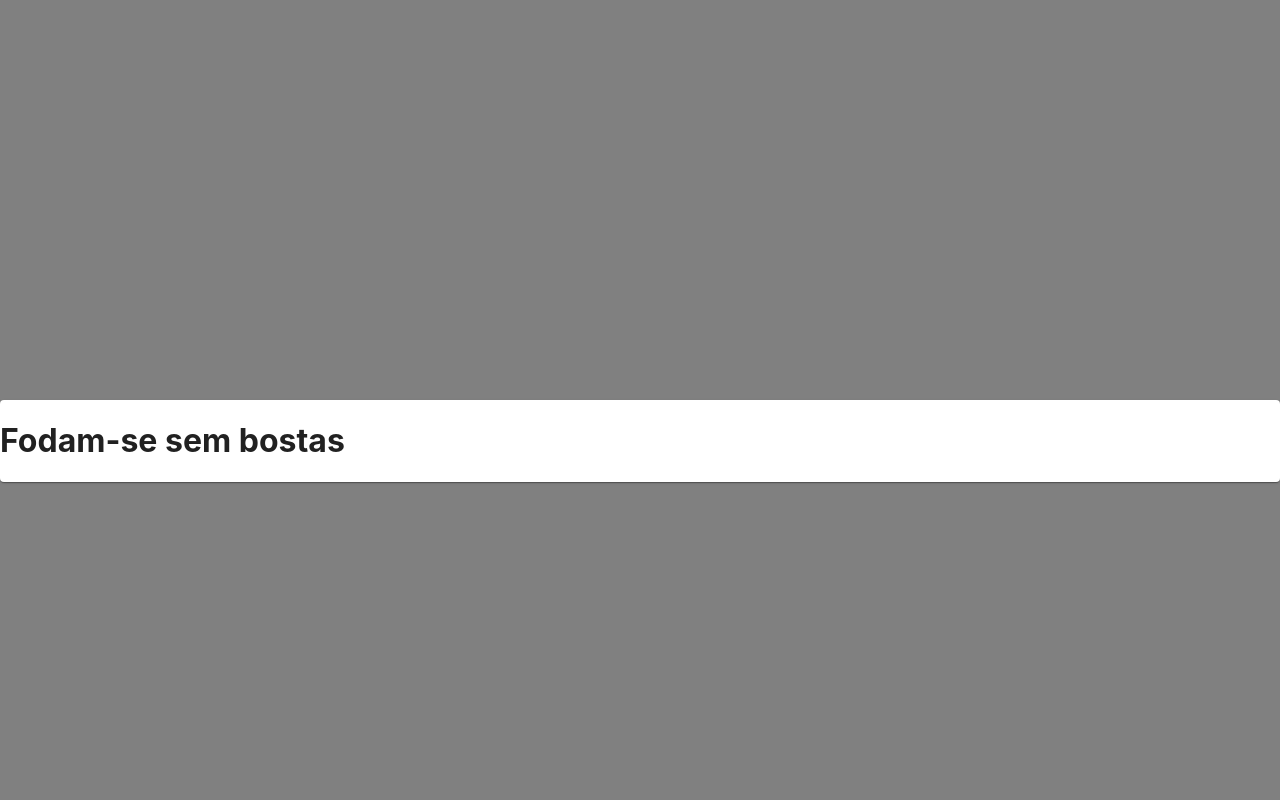
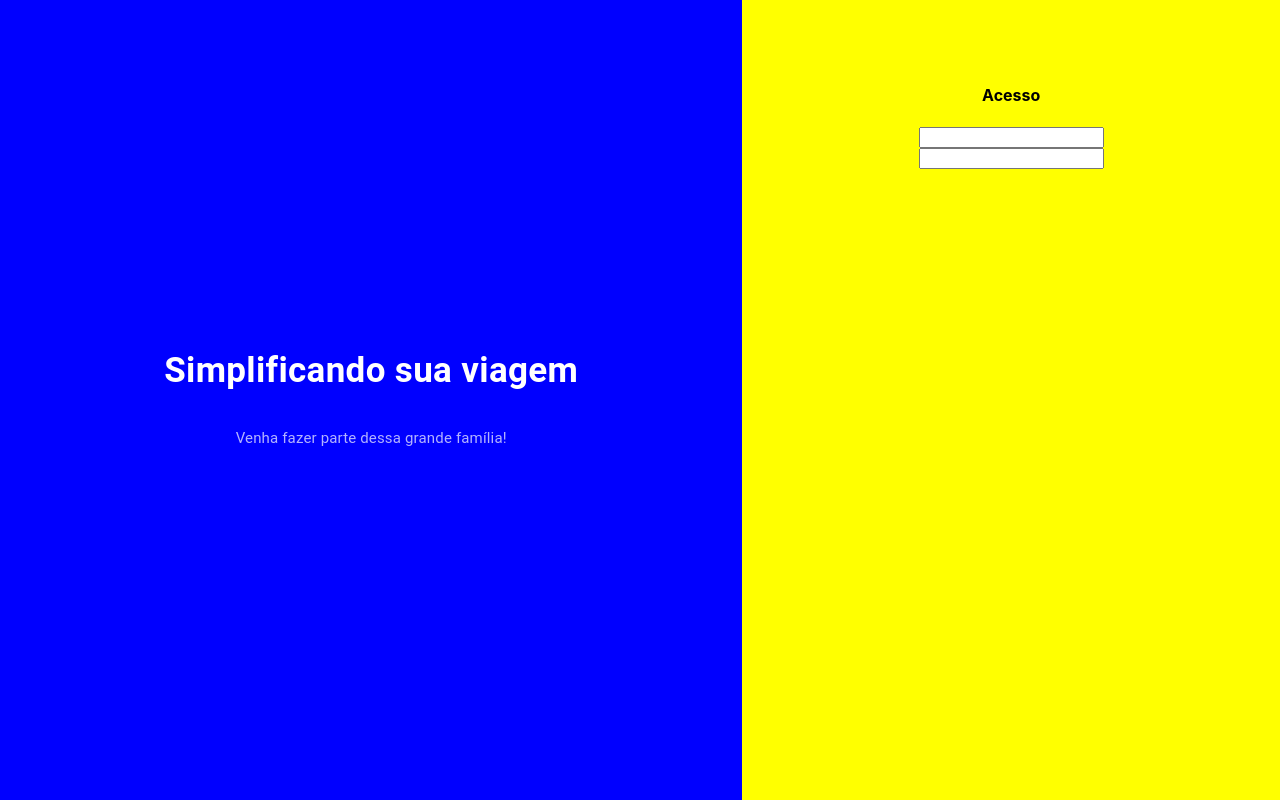
Before and after one commit to LucasMalek/Home_, a React (Create React App) app: page /sign-in in a window 1280 px wide. Built offline with nearby package versions, Linux system fonts and the light colour scheme.

Commit message:
Iniciando formulário de login

```diff
--- a/src/Pages/Home/Components/Baixo.js
+++ b/src/Pages/Home/Components/Baixo.js
@@ -31,7 +31,7 @@
     const classes = useStyles();
 
     return <div className={classes.root}>
-      <ThemeProvider theme={theme}>
+    <ThemeProvider theme={theme}>
       <Typography variant="h3">Depoimento de clientes</Typography>
     </ThemeProvider>
     </div>;
--- a/src/Pages/Home/Signin/index.js
+++ b/src/Pages/Home/Signin/index.js
@@ -1,27 +1,64 @@
 import React from 'react';
 import Paper from '@material-ui/core/Paper';
+import Typography from '@material-ui/core/Typography'
 import { makeStyles } from '@material-ui/core/styles';
 
 const useStyle = makeStyles((theme) => ({
 
     root: {
-        display: 'flex',
-        flexDirection: 'column',
-        height: 100,
-        marginTop: '400px',
+        display: "flex",
+        flexDirection: "row",
+        height: "100vh",
+
+    },
+
+    left: {
+        background: "blue",
+        flexBasis: "58%",
+
+        display: "flex",
+        flexDirection: "column",
+        justifyContent: "center",
+        alignItems: "center",
+    },
+
+    right: {
+        background: "yellow",
+        flexBasis: "42%"
+    },
+    form: {
+        display: "flex",
+        flexDirection: "column",
+        margin: "64px 32px",
+        alignItems: "center",
     },
 
   }))
 
 function Signin(){
-    const classe = useStyle();
+    const classes = useStyle();
     return (
-        <div className={classe.root}>
-         <Paper>
-             <h1>
-                Fodam-se sem bostas
-             </h1>
-         </Paper>
+        <div className={classes.root}>
+
+            {/* Flex Item container*/}
+            <div className={classes.left}>
+                <Typography style={{color: "white", fontSize: 35, lineHeight: '45px'}}>
+                    <strong>Simplificando sua viagem</strong>
+                </Typography>
+                <Typography variant="body2" style={{color: 'rgb(255, 255, 255, 0.7', marginTop: 30, fontSize: 15, lineHeight: '30px'}}>
+                    Venha fazer parte dessa grande família!
+                </Typography>
+            </div>
+
+            {/* Flex Item */}
+            <div className={classes.right}>
+                <form className={classes.form}>
+                    <h4>Acesso</h4>
+                    <input type="text"/>
+                    <input type="text"/>
+                </form>
+            </div>
+
         </div>
     )
 }
```
